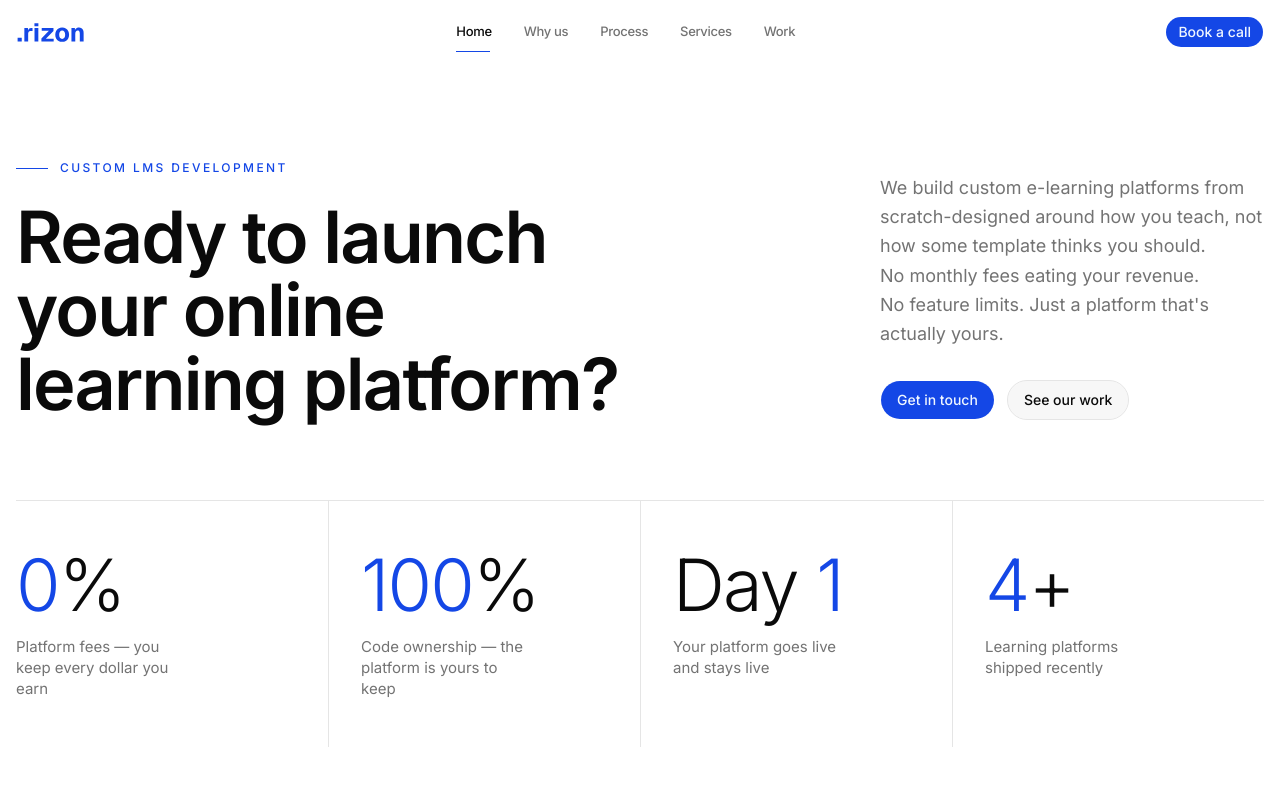
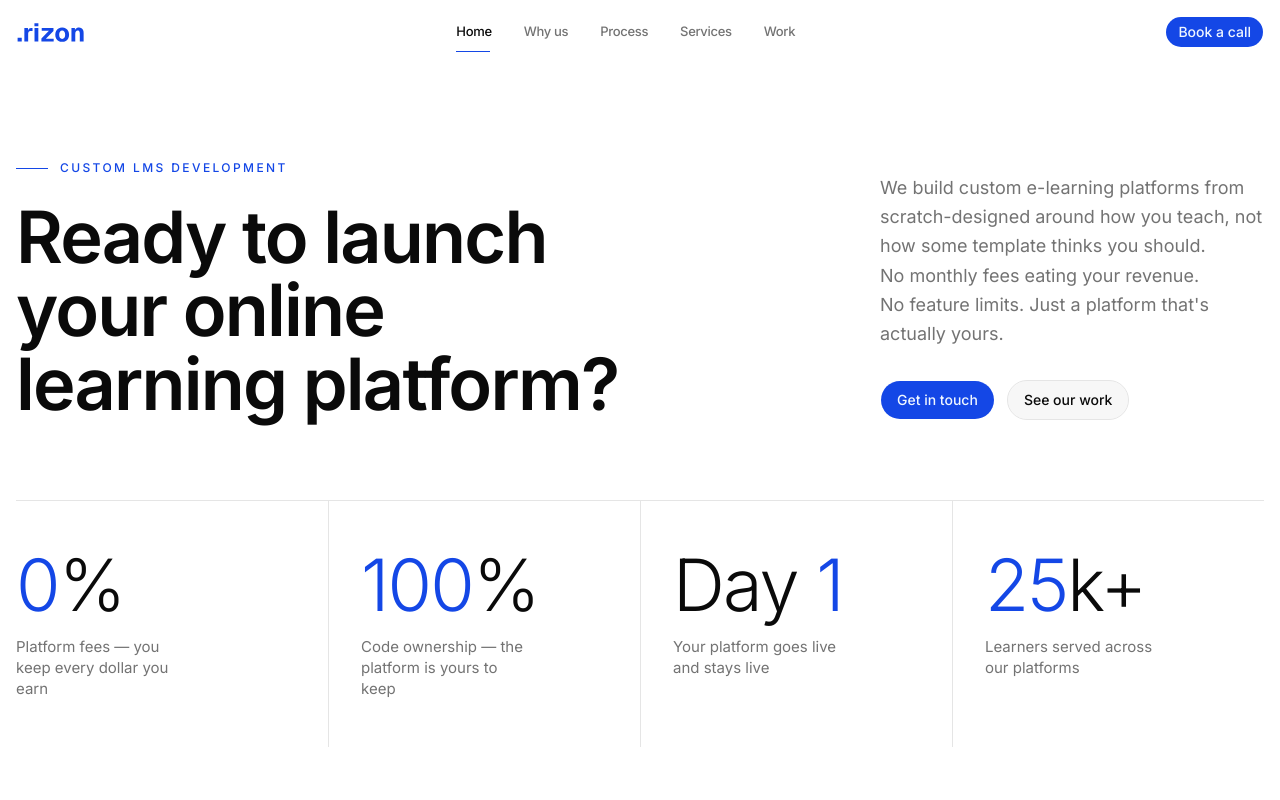
Before and after one commit to rizon-agency/rizon, a Next.js app: page / in a window 1280 px wide. Shown: the top 800 px of the page. Built offline with nearby package versions, Linux system fonts and the light colour scheme.

Commit message:
fix(hero): update stat to 25k+ learners served

```diff
--- a/src/app/hero.tsx
+++ b/src/app/hero.tsx
@@ -68,10 +68,10 @@ export const Hero = () => {
             {
               value: (
                 <>
-                  <span className="text-primary">4</span>+
+                  <span className="text-primary">25</span>k+
                 </>
               ),
-              label: "Learning platforms shipped recently",
+              label: "Learners served across our platforms",
             },
           ].map((stat, i) => (
             <div
```
